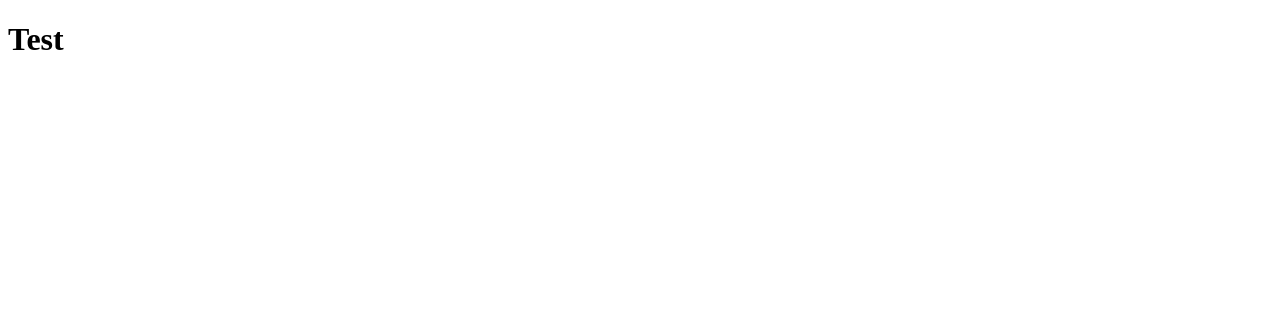
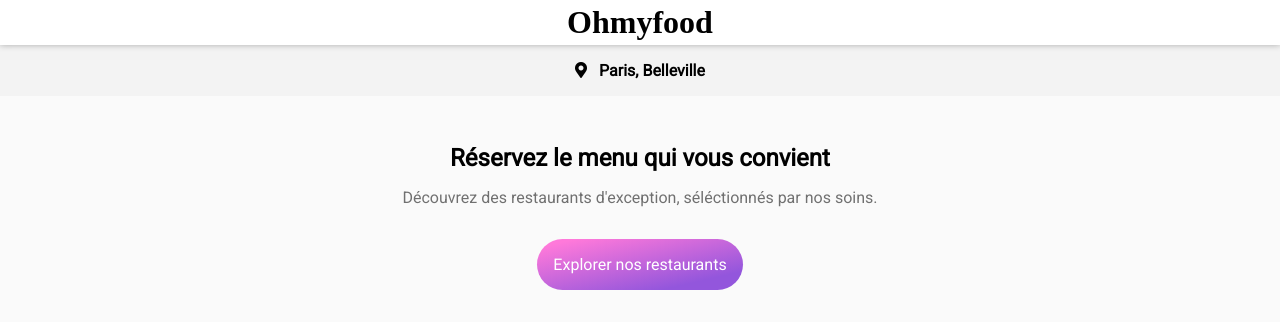
Before and after one commit to alexis77360/ohmyfood, a website: page index.html in a window 1280 px wide. Drawn offline with Linux system fonts and the light colour scheme; a web font is replaced by a local one.

Commit message:
Debut accueil

```diff
--- a/index.html
+++ b/index.html
@@ -1,13 +1,42 @@
 <!DOCTYPE html>
 <html lang="fr">
+
 <head>
     <meta charset="UTF-8">
     <meta http-equiv="X-UA-Compatible" content="IE=edge">
     <meta name="viewport" content="width=device-width, initial-scale=1.0">
     <link rel="stylesheet" href="./public/css/style.css">
+    <link href="https://fonts.googleapis.com/css2?family=Roboto&display=swap" rel="stylesheet">
+    <link href="https://fonts.googleapis.com/css2?family=Shrikhand&display=swap" rel="stylesheet">
+    <link rel="stylesheet" href="https://cdnjs.cloudflare.com/ajax/libs/font-awesome/5.15.4/css/all.min.css"
+        integrity="sha512-1ycn6IcaQQ40/MKBW2W4Rhis/DbILU74C1vSrLJxCq57o941Ym01SwNsOMqvEBFlcgUa6xLiPY/NS5R+E6ztJQ=="
+        crossorigin="anonymous" referrerpolicy="no-referrer" />
     <title>Ohmyfood</title>
 </head>
+
 <body>
-    <h1>Test</h1>
+    <header>
+        <h1>Ohmyfood</h1>
+    </header>
+
+    <main>
+        <section class="localisation">
+            <i class="fas fa-map-marker-alt localisation__icon"></i>
+
+            <span class="localisation_text">
+                Paris, Belleville
+
+            </span>
+        </section>
+
+        <section class="hero">
+            <h2>Réservez le menu qui vous convient</h2>
+            <p> Découvrez des restaurants d'exception, séléctionnés par nos soins. </p>
+            <a href="#" class="hero_btn"> Explorer nos restaurants</a>
+        </section>
+
+    </main>
+
 </body>
+
 </html>
--- a/sass/base/_base.scss
+++ b/sass/base/_base.scss
@@ -0,0 +1,21 @@
+* {
+    box-sizing: border-box;
+}
+
+body {
+    margin: 0;
+    padding: 0;
+}
+
+h1,h2,h3,h4,h5,h6 {
+    margin: 0;
+}
+
+a {
+    text-decoration: none;
+    color: #000;
+}
+
+li {
+    list-style-type: none;
+}
--- a/sass/base/_typography.scss
+++ b/sass/base/_typography.scss
@@ -0,0 +1,7 @@
+h1,h3,h4,h5,h6 {
+    font-family: Shrikhand;
+}
+
+body {
+    font-family: "Roboto";
+}
--- /dev/null
+++ b/sass/layout/_header.scss
@@ -0,0 +1,11 @@
+header {
+    padding-top: 0.25rem;
+    padding-bottom: 0.25rem;
+    position: relative;
+    z-index: 2;
+    box-shadow: 0 0 0.40rem rgb(0 0 0 / 30%);
+    h1 {
+        text-align: center;
+        font-size: 2rem;
+    }
+}
--- a/sass/main.scss
+++ b/sass/main.scss
@@ -0,0 +1,5 @@
+@import "./base/base";
+@import "./base/typography";
+@import "./layout/header";
+@import "./pages/index";
+@import "./utils/variables";
--- /dev/null
+++ b/sass/pages/_index.scss
@@ -0,0 +1,37 @@
+.localisation{
+    background-color: #f3f3f3;
+    text-align: center;
+    padding-top: 1rem;
+    padding-bottom: 1rem;
+    .localisation_text{
+        margin-left: 0.5rem;
+        font-weight: 700;
+    }
+}
+
+.hero{
+    text-align: center;
+    padding: 3rem;
+    background-color: #fafafa;
+    h2{
+        font-weight: 900;
+        font-size: 1.5rem;
+    }
+    p{
+        opacity: 55%;
+        font-weight: 500;
+        margin-bottom: 3rem;
+    }
+    .hero_btn{
+
+        background: rgb(255,121,218);
+        background: linear-gradient(167deg, rgba(255,121,218,1) 9%, rgba(147,86,220,1) 81%);
+        padding: 1rem;
+        border-radius: 5rem;
+        color: white;
+
+
+
+
+    }
+}
--- a/sass/utils/_variables.scss
+++ b/sass/utils/_variables.scss
@@ -0,0 +1,3 @@
+$purple: #9356DC;
+$pink: #FF79DA;
+$green: #99E2D0;
```
Also changed, not shown: public/css/style.css, 1 other file.
